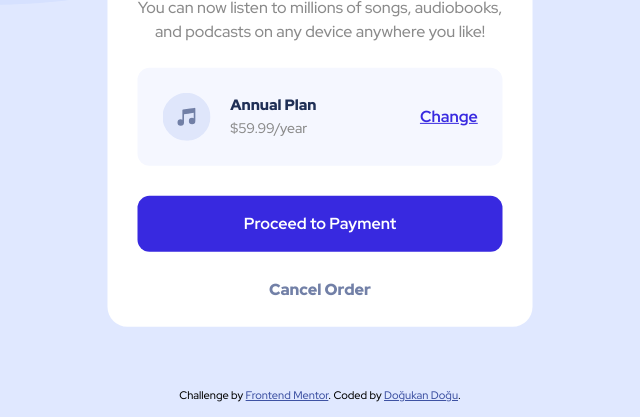
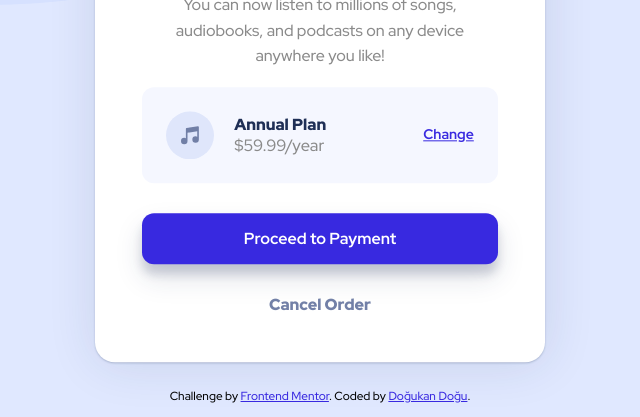
Before and after one commit to dogukandogudd/Order-summary-component, a plain HTML site: page index.html in a window 1280 px wide. Shown: the part 383-800 px from the top of the page, without its empty margins (320-960 px from the left). Drawn offline with Linux system fonts and the light colour scheme.

Commit message:
✨Update: Desktop CSS

```diff
--- a/index.html
+++ b/index.html
@@ -14,7 +14,7 @@
     <link rel="stylesheet" href="style.css" />
   </head>
   <body>
-    <div class="container">
+    <main class="container">
       <div class="hero">
         <img src="images/illustration-hero.svg" alt="" />
       </div>
@@ -26,9 +26,9 @@
         </p>
         <div class="plan-box">
           <div class="plan-box-icon">
-            <img src="images/icon-music.svg" alt="" />
-            <div>
-              <h5>Annual Plan</h5>
+            <img src="images/icon-music.svg" alt="" class=""/>
+            <div class="plan-box-content">
+              <h2>Annual Plan</h2>
               <p>$59.99/year</p>
             </div>
           </div>
@@ -37,14 +37,24 @@
         <a href="#" class="proceed-btn">Proceed to Payment</a>
         <a href="#" class="cancel-btn">Cancel Order</a>
       </div>
-    </div>
-    <div class="footer">
+    </main>
+    <footer class="attribution">
+      <p>Challenge by
+        <a href="https://www.frontendmentor.io?ref=challenge" target="_blank"
+          >Frontend Mentor</a
+        >. Coded by <a href="https://github.com/dogukandogudd">Doğukan Doğu</a>.</p>
+     </footer>
+     <!--  -->
+
+    <!-- <div class="footer">
       <div class="attribution">
         Challenge by
         <a href="https://www.frontendmentor.io?ref=challenge" target="_blank"
           >Frontend Mentor</a
         >. Coded by <a href="https://github.com/dogukandogudd">Doğukan Doğu</a>.
       </div>
-    </div>
+    </div> -->
+
+
   </body>
 </html>
--- a/reset.css
+++ b/reset.css
@@ -1,135 +1,78 @@
-/* http://meyerweb.com/eric/tools/css/reset/
-   v2.0 | 20110126
-   License: none (public domain)
-*/
-
+/* Reset */
+/*! minireset.css v0.0.6 | MIT License | github.com/jgthms/minireset.css */
 html,
 body,
-div,
-span,
-applet,
-object,
+p,
+ol,
+ul,
+li,
+dl,
+dt,
+dd,
+blockquote,
+figure,
+fieldset,
+legend,
+textarea,
+pre,
 iframe,
+hr,
 h1,
 h2,
 h3,
 h4,
 h5,
-h6,
-p,
-blockquote,
-pre,
-a,
-abbr,
-acronym,
-address,
-big,
-cite,
-code,
-del,
-dfn,
-em,
-img,
-ins,
-kbd,
-q,
-s,
-samp,
-small,
-strike,
-strong,
-sub,
-sup,
-tt,
-var,
-b,
-u,
-i,
-center,
-dl,
-dt,
-dd,
-ol,
-ul,
-li,
-fieldset,
-form,
-label,
-legend,
-table,
-caption,
-tbody,
-tfoot,
-thead,
-tr,
-th,
-td,
-article,
-aside,
-canvas,
-details,
-embed,
-figure,
-figcaption,
-footer,
-header,
-hgroup,
-menu,
-nav,
-output,
-ruby,
-section,
-summary,
-time,
-mark,
-audio,
-video {
-	margin: 0;
-	padding: 0;
-	border: 0;
-	font-size: 100%;
-	font: inherit;
-	vertical-align: baseline;
+h6 {
+  margin: 0;
+  padding: 0;
 }
 
-/* HTML5 display-role reset for older browsers */
-article,
-aside,
-details,
-figcaption,
-figure,
-footer,
-header,
-hgroup,
-menu,
-nav,
-section {
-	display: block;
+h1,
+h2,
+h3,
+h4,
+h5,
+h6 {
+  font-size: 100%;
+  font-weight: normal;
 }
 
-body {
-	line-height: 1;
+ul {
+  list-style: none;
 }
 
-ol,
-ul {
-	list-style: none;
+button,
+input,
+select {
+  margin: 0;
 }
 
-blockquote,
-q {
-	quotes: none;
+html {
+  box-sizing: border-box;
 }
 
-blockquote:before,
-blockquote:after,
-q:before,
-q:after {
-	content: '';
-	content: none;
+*,
+*::before,
+*::after {
+  box-sizing: inherit;
+}
+
+img,
+video {
+  height: auto;
+  max-width: 100%;
+}
+
+iframe {
+  border: 0;
 }
 
 table {
-	border-collapse: collapse;
-	border-spacing: 0;
+  border-collapse: collapse;
+  border-spacing: 0;
 }
+
+td,
+th {
+  padding: 0;
+}
--- a/style.css
+++ b/style.css
@@ -3,7 +3,7 @@
 * {
     margin: 0;
     padding: 0;
-    box-sizing: border-box;
+    box-sizing: inherit;
 }
 
 body {
@@ -26,10 +26,12 @@ body {
     left: 50%;
     top: 50%;
     transform: translate(-50%, -50%);
-    max-width: 425px;
+    max-width: 450px;
     background: white;
     border-radius: 20px;
     overflow: hidden;
+    box-shadow: 0.063rem 0.063rem 3.125rem rgba(31, 47, 86, 0.12), 0 0.063rem 0.125rem rgba(31, 47, 86, 0.24);
+    /* box-shadow: 0 0.875rem 1.75rem rgba(31, 47, 86, 0.25), 0 0.625rem 0.625rem rgba(31, 47, 86, 0.22); */
 }
 
 img {
@@ -37,30 +39,36 @@ img {
 }
 
 .text-content {
-    padding: 7%;
+    /* padding: 32px; */
+    padding-top: 40px;
+    padding-right: 47.200px;
+    padding-bottom: 47.200px;
+    padding-left: 47.200px;
     text-align: center;
 }
 
 .title {
     color: hsl(223, 47%, 23%);
     font-weight: 900;
-    font-size: 32px;
-    margin-bottom: 16px;
+    font-size: 1.75rem;
 }
 
 .text-content p.subtitle {
     color: #8a8a8a;
-    margin-bottom: 24px;
-    line-height: 1.5;
+    margin-top: 18px;
+    margin-bottom: 18px;
+    line-height: 1.6;
 }
 
 .plan-box {
     background-color: hsl(225, 100%, 98%);
     border-radius: 12px;
     display: flex;
-    padding: 25px;
+    padding: 24px 24px;
     align-items: center;
     justify-content: space-between;
+    line-height: 1.25;
+    gap: 1.25rem
 }
 
 .plan-box-icon {
@@ -68,26 +76,31 @@ img {
     align-items: center;
     text-align: left;
     justify-content: space-around;
+
 }
 
-.plan-box-icon div {
+.plan-box-icon .plan-box-content {
     margin-left: 20px;
 }
 
-.plan-box-icon div h5 {
+.plan-box-icon .plan-box-content h2 {
     font-weight: 900;
-    font-size: 15px;
     color: hsl(223, 47%, 23%);
-    padding-bottom: 8px;
 }
 
-.plan-box-icon div p {
-    font-size: 14px;
+.plan-box-icon .plan-box-content p {
+    font-size: 1.025rem;
     color: #8a8a8a;
+}
+
+.plan-box-content {
+    flex-grow: 1;
+    text-align: left;
 }
 
 .plan-box a {
     font-weight: 700;
+    font-size: 14px;
     color: hsl(245, 75%, 52%);
 
 }
@@ -103,15 +116,16 @@ a.proceed-btn {
     color: white;
     font-weight: 700;
     background-color: hsl(245, 75%, 52%);
-    padding: 20px 0;
     border-radius: 12px;
+    padding: 15.2px 24px;
     margin: 30px 0;
     transition: background-color .3s ease;
+    box-shadow: 0 0.875rem 1.75rem rgba(31, 47, 86, 0.13), 0 0.625rem 0.625rem rgba(31, 47, 86, 0.18);
 }
 
 a.proceed-btn:hover {
     background-color: #766cea;
-    box-shadow: 0px 10px 20px -3px rgba(0, 0, 0, 0.1);
+    box-shadow: 0 0.875rem 1.75rem rgba(31, 47, 86, 0.25), 0 0.625rem 0.625rem rgba(31, 47, 86, 0.22);
 }
 
 a.cancel-btn {
@@ -162,20 +176,37 @@ a.cancel-btn:hover {
     }
 }
 
-.footer {
+@media screen and (min-width: 89.9375em) {
+    .card-order {
+      max-width: 28.125rem;
+    }
+    .card-order__content {
+      padding: 2.5rem 2.95rem 2.95rem 2.95rem;
+    }
+    .card-order__title {
+      font-size: 1.75rem;
+    }
+    .card-order__plan {
+      line-height: 1.6;
+      padding: 1.5rem;
+    }
+    .card-order .btn--primary {
+      margin: 1.875rem 0;
+    }
+  }
+
+footer {
     position: fixed;
-    left: 0;
-    bottom: 0;
+    bottom: 0.325rem;
     width: 100%;
-    text-align: center;
-    margin-bottom: 16px;
 }
 
 .attribution {
-    font-size: 11px;
+    margin-block: 0.5rem;
+    font-size: 0.735rem;
     text-align: center;
 }
 
 .attribution a {
-    color: hsl(228, 45%, 44%);
+    color: hsl(245deg, 75%, 52%);
 }
```
